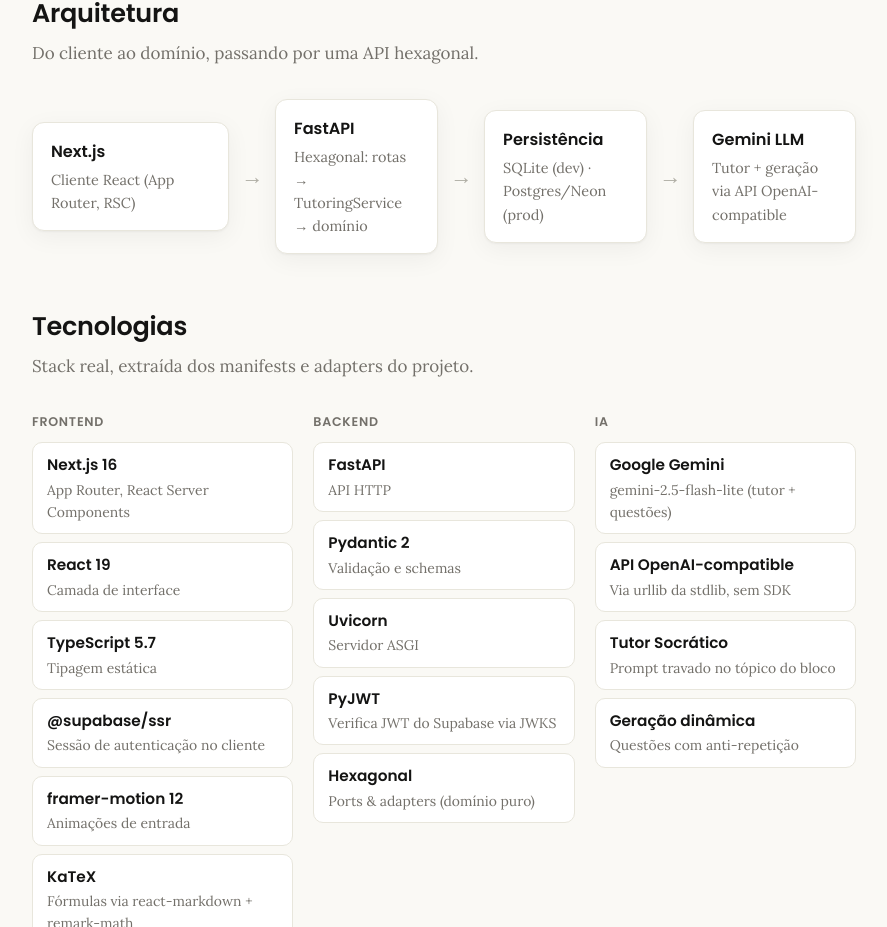
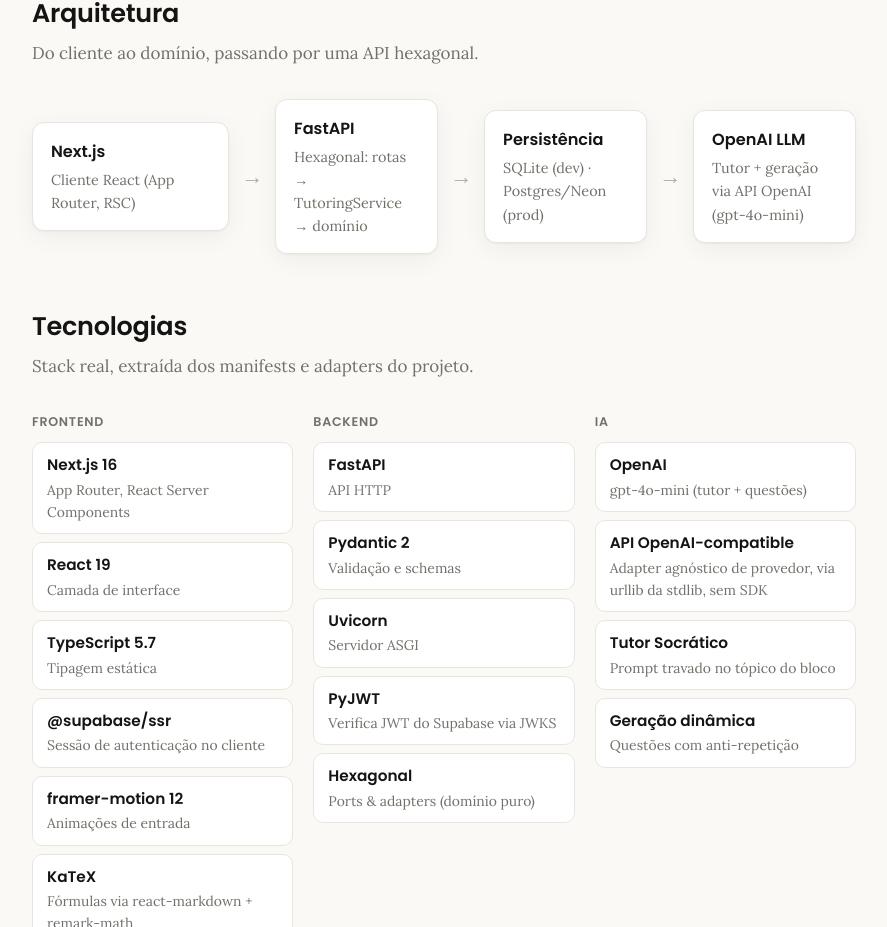
Before and after one commit to orrevua/discrete-mathematics-tutor, a Next.js app in the folder frontend/: page /sobre in a window 1280 px wide. Shown: the part 3256-4183 px from the top of the page, without its empty margins (196-1083 px from the left). Built offline with nearby package versions, Linux system fonts and the light colour scheme; no server answers.

Commit message:
fix(about): reflect model switch from Gemini to OpenAI gpt-4o-mini

```diff
--- a/frontend/src/features/about/content.ts
+++ b/frontend/src/features/about/content.ts
@@ -68,7 +68,7 @@ export const PIPELINE = [
   { label: "Next.js", desc: "Cliente React (App Router, RSC)" },
   { label: "FastAPI", desc: "Hexagonal: rotas → TutoringService → domínio" },
   { label: "Persistência", desc: "SQLite (dev) · Postgres/Neon (prod)" },
-  { label: "Gemini LLM", desc: "Tutor + geração via API OpenAI-compatible" },
+  { label: "OpenAI LLM", desc: "Tutor + geração via API OpenAI (gpt-4o-mini)" },
 ];
 
 export const TECH_GROUPS = [
@@ -97,8 +97,8 @@ export const TECH_GROUPS = [
   {
     group: "IA",
     items: [
-      { name: "Google Gemini", role: "gemini-2.5-flash-lite (tutor + questões)" },
-      { name: "API OpenAI-compatible", role: "Via urllib da stdlib, sem SDK" },
+      { name: "OpenAI", role: "gpt-4o-mini (tutor + questões)" },
+      { name: "API OpenAI-compatible", role: "Adapter agnóstico de provedor, via urllib da stdlib, sem SDK" },
       { name: "Tutor Socrático", role: "Prompt travado no tópico do bloco" },
       { name: "Geração dinâmica", role: "Questões com anti-repetição" },
     ],
```
